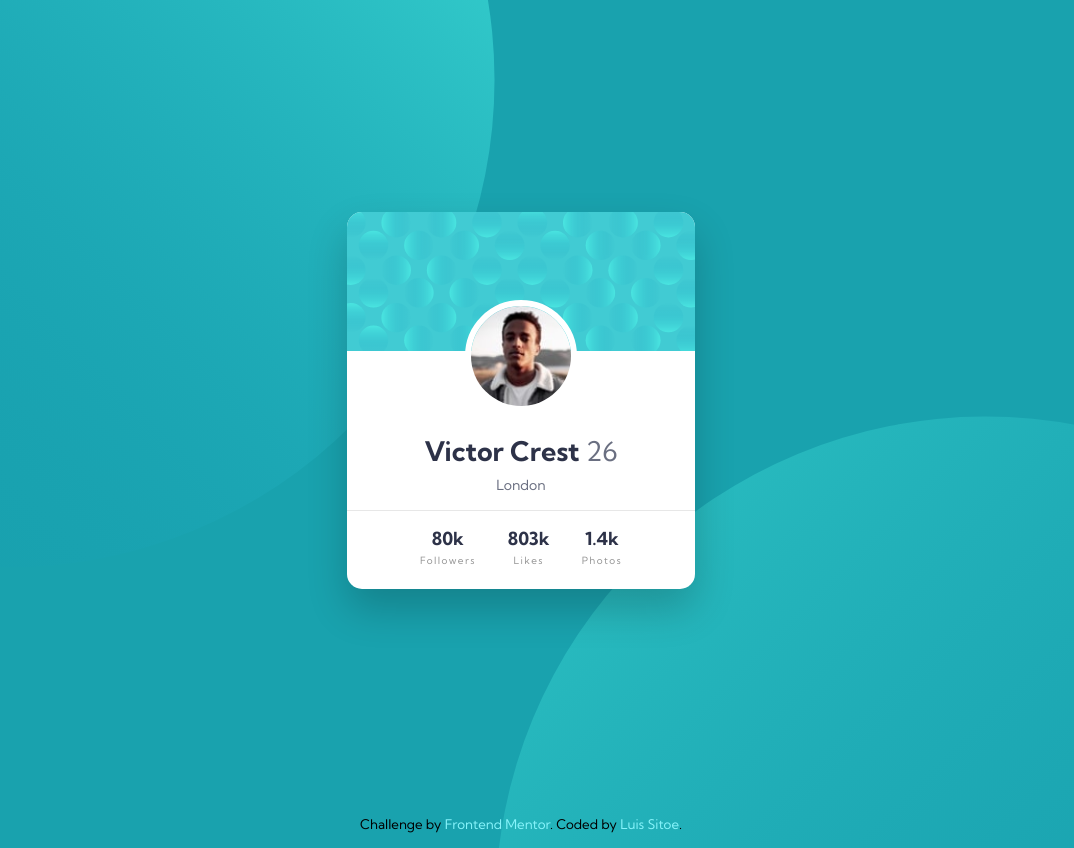
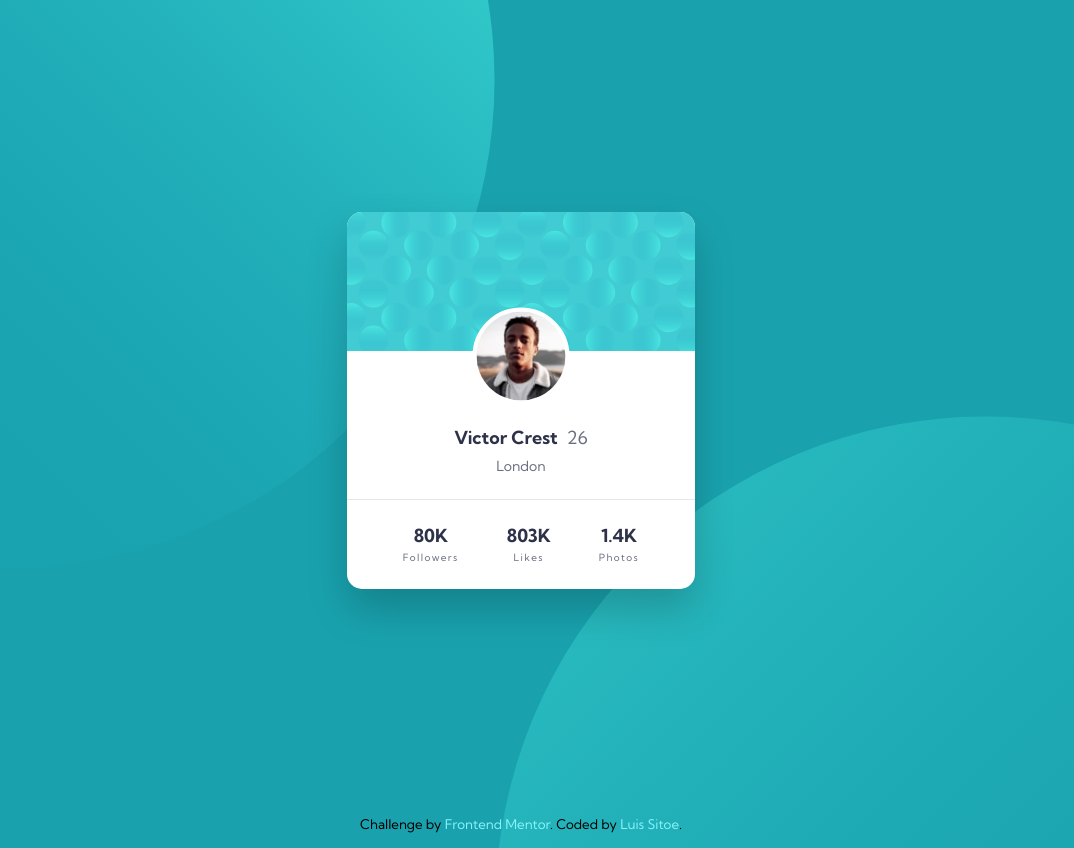
Before and after one commit to luissitoe/profile-card-component, a plain HTML site: page index.html in a window 1280 px wide. Shown: the whole page, without its empty margins (119-1193 px from the left). Drawn offline with Linux system fonts and the light colour scheme.

Commit message:
updated style.css

```diff
--- a/css/style.css
+++ b/css/style.css
@@ -77,22 +77,24 @@ body {
 }
 
 .card__profile {
+    background-color: #fff;
     display: block;
     position: absolute;
     left: 50%;
     transform: translate(-50%, -50%);
-    width: 7rem;
-    height: 7rem;
-    border: .4rem solid var(--white);
+    width: 6.063rem;
+    height: 6.063rem;
+    border: 0.25rem solid var(--white);
     border-radius: 50%;
 }
 
 .card__body {
-    padding: 5rem 0 1rem;
+    padding: 4.5rem 0 1.5rem;
     text-align: center;
 }
 
 .card__name {
+    font-size: var(--fz-body);
     font-weight: var(--bold);
     color: var(--very-dark-desacturated-blue);
     margin-bottom: .5rem;
@@ -101,6 +103,7 @@ body {
 .age {
     font-weight: var(--regular);
     color: var(--dark-grayish-blue);
+    margin-left: .3rem;
 }
 
 .city {
@@ -109,16 +112,15 @@ body {
 }
 
 .card__footer {
-
     color: var(--dark-gray);
     border-top: 1px solid #E7E7E7;
-    padding: 1rem 0;
+    padding: 1.5rem 0;
 }
 
 .card__list {
     display: flex;
     justify-content: center;
-    column-gap: 2rem;
+
 }
 
 .card__item {
@@ -127,16 +129,22 @@ body {
     justify-content: center;
     flex-direction: column;
     row-gap: .3rem;
+    margin-left: 3rem;
     letter-spacing: 0.14em;
     font-size: 0.625rem;
-    color: var(--dark-gray);
+    color: var(--dark-grayish-blue);
+}
+
+.card__item:first-child {
+    margin-left: 0;
 }
 
 .number {
     font-size: var(--fz-body);
+    font-weight: var(--bold);
+    text-transform: uppercase;
+    letter-spacing: 0;
     color: var(--very-dark-desacturated-blue);
-    font-weight: var(--bold);
-    letter-spacing: 0;
 }
 
 .footer {
```
